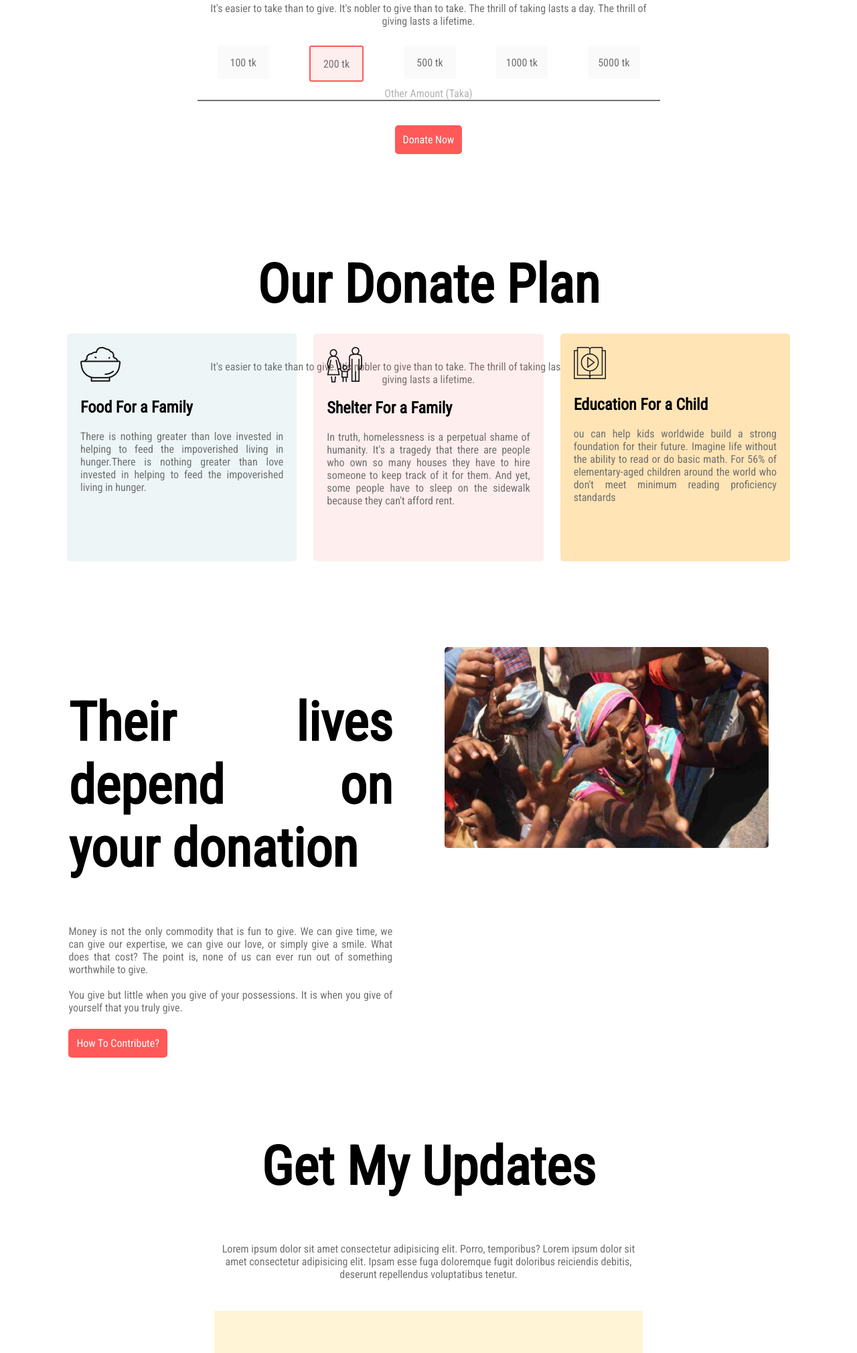
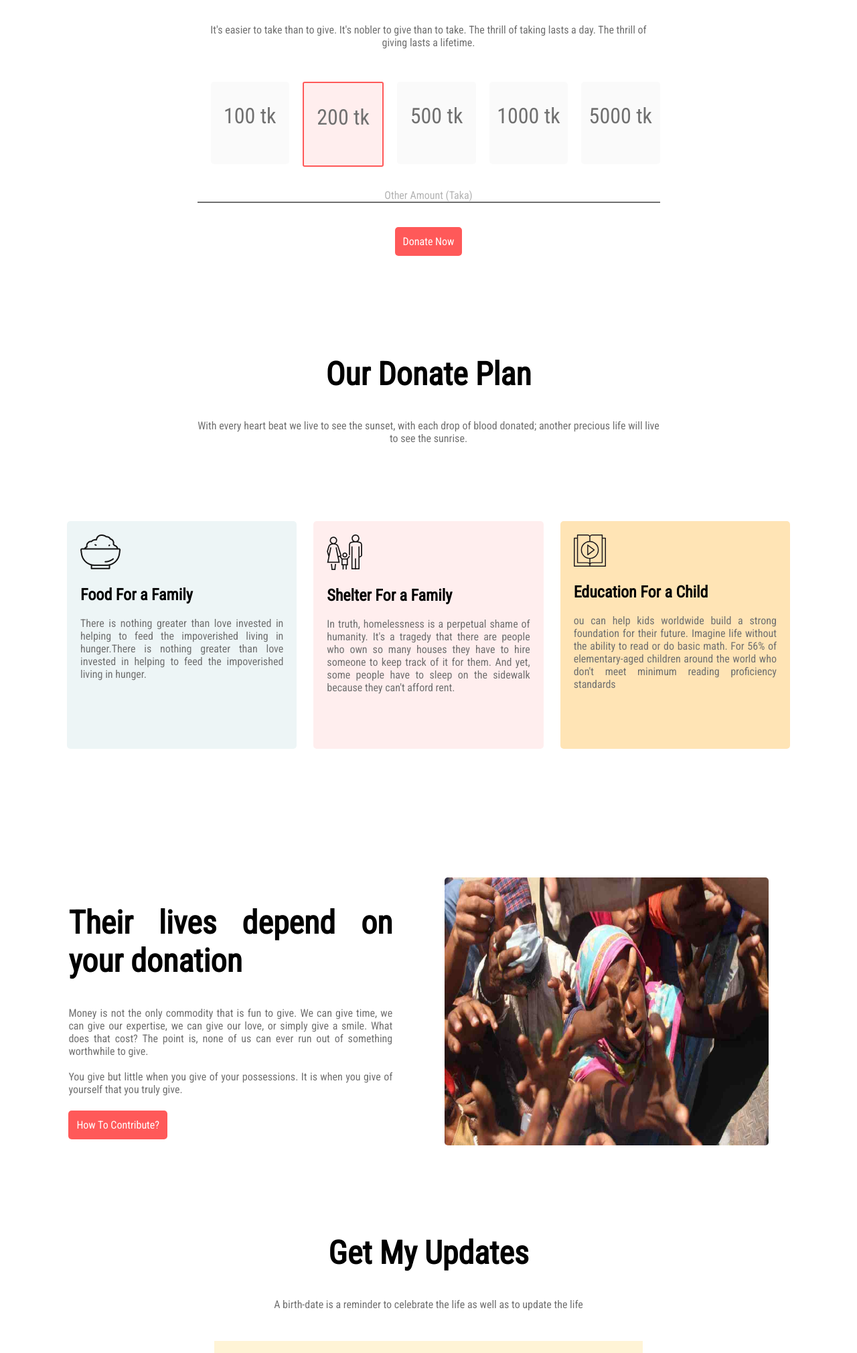
Before and after one commit to Asif2125/P_1-Donate-Now, a plain HTML site: page index.html in a window 1280 px wide. Shown: the part 780-2800 px from the top of the page at 67% size. Drawn offline with Linux system fonts and the light colour scheme.

Commit message:
decorated some features

```diff
--- a/index.html
+++ b/index.html
@@ -18,8 +18,7 @@
             <div class="banner-info">
                 <h1>Let's Help Those Who Are <br>
                     More In Need</h1>
-                <p>Lorem ipsum dolor sit amet consectetur adipisicing elit. Eum fuga rem quisquam eaque voluptates
-                    ratione corrupti perspiciatis nihil animi impedit.</p>
+                <p>No one is useless in this world who lightens the burdens of another.</p>
                 <a href="">Donate Now</a>
             </div>
         </div>
@@ -60,8 +59,8 @@
     <section>
         <div class="donation-plan">
             <h1>Our Donate Plan</h1>
-            <p>It's easier to take than to give. It's nobler to give than to take. The thrill of taking lasts a day. The
-                thrill of giving lasts a lifetime.</p>
+            <p>With every heart beat we live to see the sunset, with each drop of blood donated; another precious life
+                will live to see the sunrise.</p>
         </div>
 
         <div class="for-family">
@@ -110,9 +109,7 @@
     <section>
         <div class="my-update">
             <h1>Get My Updates</h1>
-            <p>Lorem ipsum dolor sit amet consectetur adipisicing elit. Porro, temporibus? Lorem ipsum dolor sit amet
-                consectetur adipisicing elit. Ipsam esse fuga doloremque fugit doloribus reiciendis debitis, deserunt
-                repellendus voluptatibus tenetur.</p>
+            <p>A birth-date is a reminder to celebrate the life as well as to update the life</p>
         </div>
 
         <div class="query">
--- a/style.css
+++ b/style.css
@@ -53,21 +53,23 @@ a {
 }
 
 .donat-today h1 {
-    font-size: 2em;
+    font-size: 3em;
 }
 
 .donation-box {
     display: flex;
-    margin-top: 5%;
+    margin-top: 10%;
 }
 
 .donate-amount {
     text-align: center;
+    font-size: 2em;
     background-color: #FAFAFA;
     color: #707070;
-    height: 50px;
-    width: 135px;
-    margin: 10px 30px;
+    height: 123px;
+    width: 136px;
+    margin-left: 20px;
+    border-radius: 5px;
 }
 
 #special-amount {
@@ -80,6 +82,7 @@ a {
 
 .other-amount p {
     color: #B3B3B3;
+    margin-top: 15%;
     border-bottom: 2px solid #707070;
 }
 
@@ -90,12 +93,15 @@ a {
     width: 691px;
     height: 56px;
     margin-top: 15%;
-    margin-bottom: 5%;
+}
+
+.donation-plan h1 {
+    font-size: 3em;
 }
 
 .for-family {
     display: flex;
-
+    margin-top: 15%;
 }
 
 .for-family p {
@@ -135,7 +141,7 @@ a {
 /* contribution part*/
 .contribution-part {
     display: flex;
-    margin: 10% 8%;
+    margin: 15% 8% 10% 8%;
 
 }
 
@@ -145,13 +151,17 @@ a {
     text-align: justify;
 }
 
+.contribution-system h1 {
+    font-size: 3em;
+}
+
 .contribution-system p {
     text-align: justify;
 }
 
 .contribution-system img {
     width: 100%;
-    height: 300px;
+    height: 400px;
     margin-left: 5%;
     border-radius: 5px;
 }
@@ -161,6 +171,10 @@ a {
     text-align: center;
     width: 50%;
     margin: auto;
+}
+
+.my-update h1 {
+    font-size: 3em;
 }
 
 .query {
```
